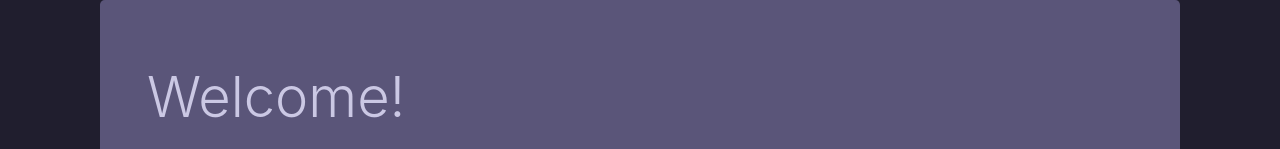
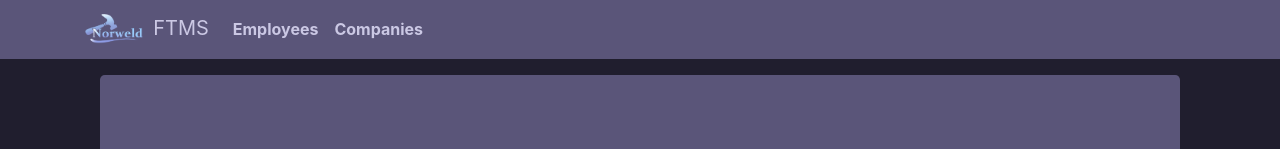
Before and after one commit to CSC207-TLI-TBTEENS/ftms-tbteens-frontend, a React (Create React App) app: page /companies in a window 1280 px wide. Shown: the top 149 px of the page. Built offline with nearby package versions, Linux system fonts and the light colour scheme; no server answers.

Commit message:
Added a navbar

```diff
--- a/src/Companies/Companies.js
+++ b/src/Companies/Companies.js
@@ -28,7 +28,7 @@ class Companies extends Component {
     render() {
         return (
         <div className="container">
-            <header className="jumbotron">
+            <header className="jumbotron bg-purple">
                         <div className="container">
                             <h1 className="display-4">Welcome!</h1>
                             <hr className="my-4"/>
--- a/src/Employees/Employees.js
+++ b/src/Employees/Employees.js
@@ -28,7 +28,7 @@ class Employees extends Component {
     render() {
         return (
         <div className="container">
-            <header className="jumbotron">
+            <header className="jumbotron bg-purple">
                         <div className="container">
                             <h1 className="display-4">Welcome!</h1>
                             <hr className="my-4"/>
--- a/src/components/App.js
+++ b/src/components/App.js
@@ -1,10 +1,12 @@
-import React, { Component } from 'react';
-import { BrowserRouter as Router } from "react-router-dom";
+import React from 'react';
+import { BrowserRouter as Router } from 'react-router-dom';
 import Main from './Main';
+import Navbar from './Navbar';
 
 const App = () => (
   <Router>
     <div>
+      <Navbar/>
       <Main/>
     </div>
   </Router>
--- /dev/null
+++ b/src/components/Navbar.js
@@ -0,0 +1,33 @@
+import React, { Component } from 'react';
+import { Link } from 'react-router-dom';
+import Logo from '../images/logo.png';
+
+class Navbar extends Component {
+    render() {
+        return (
+            // Adding in Navbar
+            <nav className="navbar bg-purple navbar-expand-lg mb-3">
+                <div className="container">
+                    <div className="navbar-brand">
+                        <img src={Logo} alt="FTMS Home" /> FTMS
+                    </div>
+                    <button class="navbar-toggler" type="button" data-toggle="collapse" data-target="#navbarNav" aria-controls="navbarNav" aria-expanded="false" aria-label="Toggle navigation">
+                        <span class="navbar-toggler-icon"></span>
+                    </button>
+                    <div class="collapse navbar-collapse" id="navbarNav">
+                        <ul class="navbar-nav mr-auto">
+                            <li class="nav-item">
+                                <Link className="nav-link" to={"/employees"}> Employees </Link>
+                            </li>
+                            <li class="nav-item">
+                                <Link className="nav-link" to={"/companies"}> Companies </Link>
+                            </li>
+                        </ul>
+                    </div>
+                </div>
+            </nav>
+        )
+    }
+}
+
+export default Navbar;
--- a/src/index.css
+++ b/src/index.css
@@ -14,11 +14,38 @@ code {
     monospace;
 }
 
-.jumbotron {
+/* Nav */
+
+.bg-purple {
   background-color: rgb(90, 85, 121);
   border-color: rgb(79, 75, 107);
   color: rgb(203, 200, 228);
 }
+
+.navbar a {
+  font-weight: bold;
+  color: rgb(203, 200, 228);
+}
+
+.navbar a:hover {
+  color: rgb(203, 200, 228);
+  text-decoration: underline;
+  cursor: pointer;
+}
+
+.navbar-brand > img {
+  display: inline-block;
+  height: 30px;
+  margin-bottom: 2px;
+  margin-right: 5px;
+  border-radius: 2px;
+}
+
+.navbar-header {
+  margin: 0 auto;
+}
+
+/* Entities */
 
 .table thead th {
   border-bottom: none;
```
Also changed, not shown: src/images/logo.png (added).
